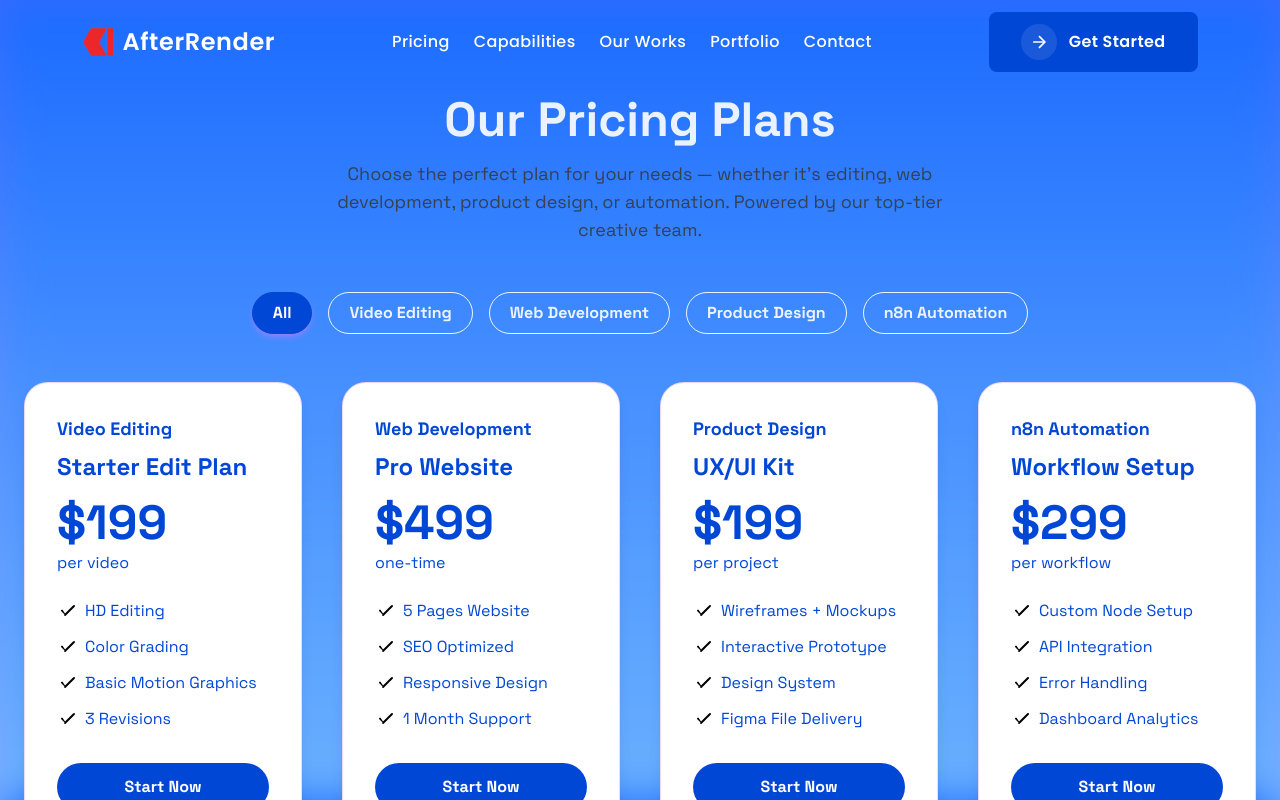
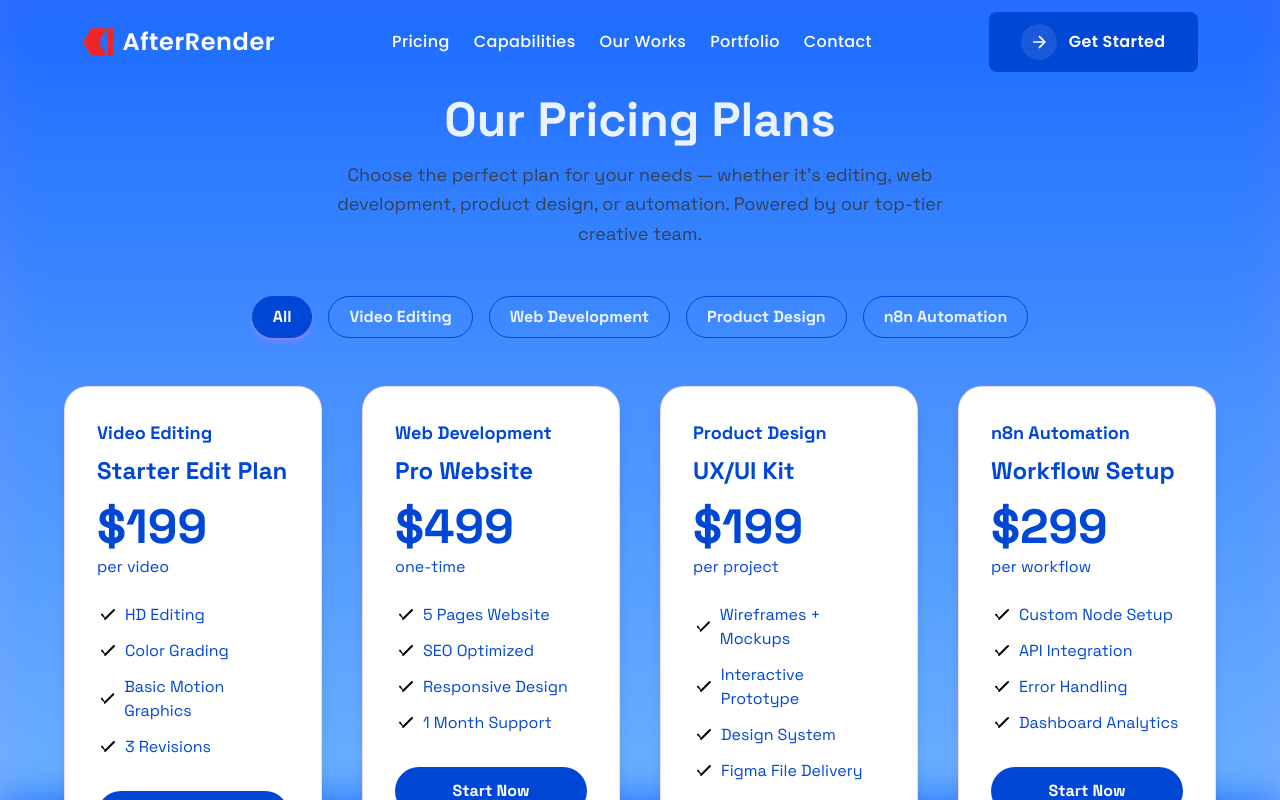
Before and after one commit to afterrender1/afterrender, a Next.js app: page /pricing in a window 1280 px wide. Shown: the top 800 px of the page. Built offline with nearby package versions, Linux system fonts and the light colour scheme.

Commit message:
price pages responsiveness done

```diff
--- a/app/pricing/page.jsx
+++ b/app/pricing/page.jsx
@@ -1,7 +1,7 @@
 "use client";
 import React, { useState } from "react";
 import { motion, AnimatePresence, LayoutGroup } from "framer-motion";
-import { Poppins , Space_Grotesk} from "next/font/google";
+import { Poppins, Space_Grotesk } from "next/font/google";
 import { Menu, MenuItem, ProductItem } from "@/components/MenuItem";
 import Link from "next/link";
 import { RiMoneyDollarCircleLine } from "react-icons/ri";
@@ -17,7 +17,6 @@ const spaceGrotesk = Space_Grotesk({
   weight: ["400", "500", "700"],
   variable: "--font-space-grotesk",
 });
-
 
 const pricingData = [
   {
@@ -78,7 +77,6 @@ export default function PricingPage() {
   const [filter, setFilter] = useState("All");
   const [active, setActive] = useState(null);
   const [showNavbar, setShowNavbar] = useState(true);
-    const [lastScrollY, setLastScrollY] = useState(0);
 
   const filteredPlans =
     filter === "All"
@@ -103,13 +101,17 @@ export default function PricingPage() {
           transition={{ duration: 0.4, ease: "easeInOut" }}
           className="fixed top-0 left-0 w-full z-50"
         >
-          <Menu setActive={setActive} className="bg-black/70 backdrop-blur-lg border-b border-white/10">
+          <Menu
+            setActive={setActive}
+            className="bg-black/70 backdrop-blur-lg border-b border-white/10"
+          >
             <MenuItem setActive={setActive} active={active} item="Pricing">
               <Link
                 href="/pricing"
-                className="text-white text-base font-semibold hover:text-purple-400 duration-300 p-5 transition flex items-center gap-2"
+                className="text-white text-sm sm:text-base font-semibold hover:text-purple-400 duration-300 p-4 sm:p-5 flex items-center gap-2"
               >
-                <RiMoneyDollarCircleLine size={22} /> Go to Pricing
+                <RiMoneyDollarCircleLine size={20} />
+                Go to Pricing
               </Link>
             </MenuItem>
 
@@ -144,33 +146,30 @@ export default function PricingPage() {
 
             <MenuItem setActive={setActive} active={active} item="Our Works">
               <Link
-
                 href="/ourwork"
-                className="text-white text-base font-semibold hover:text-purple-400 duration-300 p-5 transition flex items-center gap-2"
+                className="text-white text-sm sm:text-base font-semibold hover:text-purple-400 duration-300 p-4 sm:p-5 flex items-center gap-2"
               >
-              <MdContactSupport  size={22}/>
+                <MdContactSupport size={20} />
                 Go To Our Works
               </Link>
             </MenuItem>
 
             <MenuItem setActive={setActive} active={active} item="Portfolio">
               <Link
-
                 href="/portfolio"
-                className="text-white text-base font-semibold hover:text-purple-400 duration-300 p-5 transition flex items-center gap-2"
+                className="text-white text-sm sm:text-base font-semibold hover:text-purple-400 duration-300 p-4 sm:p-5 flex items-center gap-2"
               >
-              <MdContactSupport  size={22}/>
- Go to portfolio
+                <MdContactSupport size={20} />
+                Go to Portfolio
               </Link>
             </MenuItem>
 
             <MenuItem setActive={setActive} active={active} item="Contact">
               <Link
-
                 href="/contact"
-                className="text-white text-base font-semibold hover:text-purple-400 duration-300 p-5 transition flex items-center gap-2"
+                className="text-white text-sm sm:text-base font-semibold hover:text-purple-400 duration-300 p-4 sm:p-5 flex items-center gap-2"
               >
-              <MdContactSupport  size={22}/>
+                <MdContactSupport size={20} />
                 Go to Contact
               </Link>
             </MenuItem>
@@ -180,23 +179,23 @@ export default function PricingPage() {
 
       {/* Main Section */}
       <main
-        className={`${spaceGrotesk.className} min-h-screen px-6 py-24 `}
+        className={`${spaceGrotesk.className} min-h-screen px-4 sm:px-6 md:px-8 lg:px-16 py-24`}
       >
         <div className="max-w-7xl mx-auto text-center">
           <motion.h2
             initial={{ opacity: 0, y: 30 }}
             animate={{ opacity: 1, y: 0 }}
             transition={{ duration: 0.6 }}
-            className="text-5xl font-extrabold mb-4 text-white/90 "
+            className="text-3xl sm:text-4xl md:text-5xl font-extrabold mb-4 text-white/90"
           >
-            Our <span className="text-white/90 ">Pricing Plans</span>
+            Our <span className="text-white/90">Pricing Plans</span>
           </motion.h2>
 
           <motion.p
             initial={{ opacity: 0, y: 20 }}
             animate={{ opacity: 1, y: 0 }}
             transition={{ duration: 0.6, delay: 0.1 }}
-            className="text-gray-700 mb-12 text-lg max-w-2xl mx-auto"
+            className="text-gray-700 mb-10 sm:mb-12 text-base sm:text-lg max-w-2xl mx-auto leading-relaxed"
           >
             Choose the perfect plan for your needs — whether it’s editing, web
             development, product design, or automation. Powered by our top-tier
@@ -204,16 +203,16 @@ export default function PricingPage() {
           </motion.p>
 
           {/* Filter Buttons */}
-          <div className="flex flex-wrap justify-center gap-4 mb-12">
+          <div className="flex flex-wrap justify-center gap-3 sm:gap-4 mb-10 sm:mb-12">
             {categories.map((cat) => (
               <motion.button
                 key={cat}
                 whileTap={{ scale: 0.95 }}
                 onClick={() => setFilter(cat)}
-                className={`px-5 py-2 rounded-full border font-semibold transition-all duration-300 ${
+                className={`px-4 sm:px-5 py-2 rounded-full border font-semibold text-sm sm:text-base transition-all duration-300 ${
                   filter === cat
                     ? "bg-[#0047D6] border-[#0047D6] text-white shadow-md shadow-purple-400/50"
-                    : "border[#0047D6] text-white/90  hover:bg-purple-200/70"
+                    : "border border-[#0047D6] text-white/90 hover:bg-purple-200/70"
                 }`}
               >
                 {cat}
@@ -221,11 +220,11 @@ export default function PricingPage() {
             ))}
           </div>
 
-          {/* Pricing Cards with Animation Fix */}
+          {/* Pricing Cards */}
           <LayoutGroup>
             <motion.div
               layout
-              className="grid gap-10 sm:grid-cols-2 lg:grid-cols-3 xl:grid-cols-4 justify-center"
+              className="grid gap-8 sm:gap-10 sm:grid-cols-2 lg:grid-cols-3 xl:grid-cols-4 justify-center"
             >
               <AnimatePresence mode="popLayout">
                 {filteredPlans.map((plan) => (
@@ -236,28 +235,30 @@ export default function PricingPage() {
                     animate={{ opacity: 1, y: 0 }}
                     exit={{ opacity: 0, y: -20, scale: 0.95 }}
                     transition={{ duration: 0.35 }}
-                    className="bg-white border border-purple-400/30 rounded-3xl p-8 text-left shadow-lg hover:shadow-2xl hover:border-purple-500/60 transition-all duration-300 hover:scale-[1.02]"
+                    className="bg-white border border-purple-400/30 rounded-2xl sm:rounded-3xl p-6 sm:p-8 text-left shadow-lg hover:shadow-2xl hover:border-purple-500/60 transition-all duration-300 hover:scale-[1.02]"
                   >
-                    <h4 className="text-lg font-semibold text-[#0047D6] mb-2">
+                    <h4 className="text-base sm:text-lg font-semibold text-[#0047D6] mb-2">
                       {plan.category}
                     </h4>
-                    <h3 className="text-2xl font-bold text-[#0047D6] mb-4">
+                    <h3 className="text-xl sm:text-2xl font-bold text-[#0047D6] mb-4">
                       {plan.title}
                     </h3>
-                    <p className="text-5xl font-extrabold mb-1 text-[#0047D6]">
+                    <p className="text-4xl sm:text-5xl font-extrabold mb-1 text-[#0047D6]">
                       {plan.price}
                     </p>
-                    <p className="text-[#0047D6] mb-6">{plan.period}</p>
-                    <ul className="space-y-3 mb-8">
+                    <p className="text-[#0047D6] mb-6 text-sm sm:text-base">
+                      {plan.period}
+                    </p>
+                    <ul className="space-y-2 sm:space-y-3 mb-6 sm:mb-8">
                       {plan.features.map((feature, idx) => (
                         <li
                           key={idx}
-                          className="flex items-center text-[#0047D6]"
+                          className="flex items-center text-[#0047D6] text-sm sm:text-base"
                         >
                           <svg
                             xmlns="http://www.w3.org/2000/svg"
                             viewBox="0 0 20 20"
-                            className="w-5 h-5 mr-2 text-green-500"
+                            className="w-4 h-4 sm:w-5 sm:h-5 mr-2 text-green-500"
                           >
                             <path d="M7.293 13.293l-3-3a1 1 0 011.414-1.414L8 12.586l8.293-8.293a1 1 0 111.414 1.414l-9 9a1 1 0 01-1.414 0z" />
                           </svg>
@@ -268,7 +269,7 @@ export default function PricingPage() {
                     <motion.button
                       whileHover={{ scale: 1.05 }}
                       whileTap={{ scale: 0.95 }}
-                      className="w-full py-3 rounded-full bg-[#0047D6] text-white font-semibold hover:bg-[#0342be] transition duration-300"
+                      className="w-full py-3 rounded-full bg-[#0047D6] text-white font-semibold text-sm sm:text-base hover:bg-[#0342be] transition duration-300"
                     >
                       Start Now
                     </motion.button>
```
Lines whose indentation alone changed are shown as unchanged.
